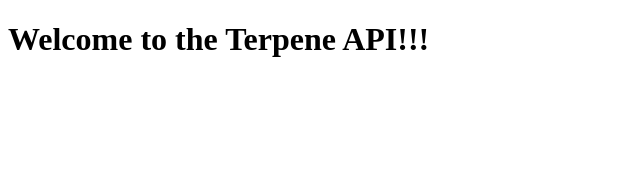
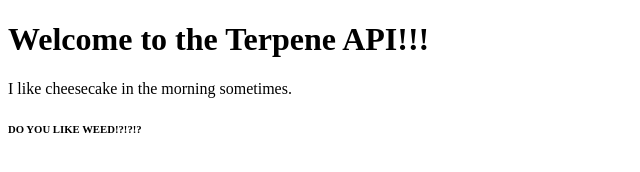
Before and after one commit to jazzypants1989/terpene-api-demo, a website: page index.html in a window 1280 px wide. Shown: the whole page, without its empty margins (0-640 px from the left). Drawn offline with Linux system fonts and the light colour scheme.

Commit message:
working on homepage

```diff
--- a/index.html
+++ b/index.html
@@ -8,5 +8,9 @@
 </head>
 <body>
     <h1>Welcome to the Terpene API!!!</h1>
+
+    <p>I like cheesecake in the morning sometimes.</p>
+
+    <h6>DO YOU LIKE WEED!?!?!?</h6>
 </body>
 </html>
```
